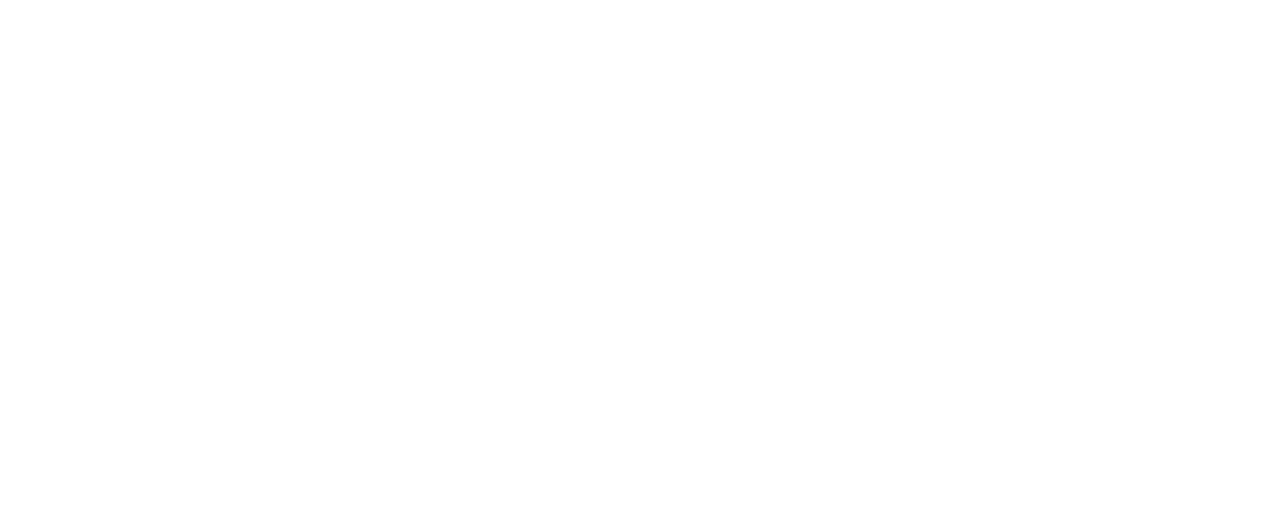
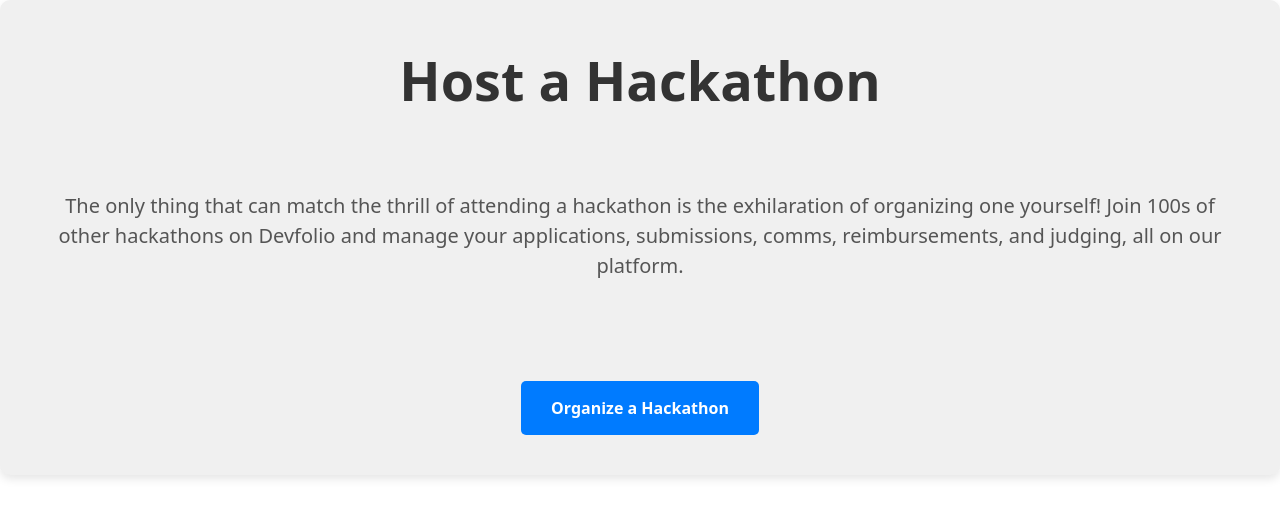
Before and after one commit to Rohitk131/HackJunction, a React (Vite) app: page /HackathonHostingPage in a window 1280 px wide. Before the commit this address had no page. Shown: the top 518 px of the page. Built offline with nearby package versions, Linux system fonts and the light colour scheme.

Commit message:
hosting hackathon

```diff
--- a/src/App.jsx
+++ b/src/App.jsx
@@ -1,6 +1,7 @@
 import HeroSection from './Components/HeroSection'
 import Sponsors from './Components/Sponsors'
 import Venue from "./Components/Venue"
+import HackathonHostingPage from "./Components/HackathonHostingPage"
 import {BrowserRouter as Router, Routes, Route} from 'react-router-dom'
 function App() {
   return (
@@ -10,6 +11,7 @@
         <Route path='/' element={<HeroSection />}></Route>
         <Route path='/venue' element={<Venue />}></Route>
         <Route path='/sponsors' element={<Sponsors />}></Route>
+        <Route path='/HackathonHostingPage' element={<HackathonHostingPage />}></Route>
       </Routes>
     </Router>
     </>
--- /dev/null
+++ b/src/Components/HackathonHostingPage.jsx
@@ -0,0 +1,85 @@
+import React, { useState } from 'react';
+import HackathonPopover from './HackathonPopover';
+
+const HackathonHostingPage = () => {
+  const [isPopoverOpen, setIsPopoverOpen] = useState(false);
+  const [selectedOption, setSelectedOption] = useState(null);
+
+  const togglePopover = () => {
+    setIsPopoverOpen(!isPopoverOpen);
+  };
+
+  const handleOptionSelect = (option) => {
+    setSelectedOption(option);
+    togglePopover();
+    // Do something with the selected option (e.g., navigate to a different page)
+  };
+
+  return (
+    <div className="hackathon-hosting-page" style={pageContainerStyle}>
+      <h2 style={pageTitleStyle}>Host a Hackathon</h2>
+      <p style={paragraphStyle}>
+        The only thing that can match the thrill of attending a hackathon is the exhilaration of organizing one yourself! Join 100s of other hackathons on Devfolio and manage your applications, submissions, comms, reimbursements, and judging, all on our platform.
+      </p>
+      <button
+        onClick={togglePopover}
+        className="organize-button"
+        style={organizeButtonStyle}
+        onMouseEnter={handleMouseEnter}
+        onMouseLeave={handleMouseLeave}
+      >
+        Organize a Hackathon
+      </button>
+      {isPopoverOpen && <HackathonPopover onClose={togglePopover} onSelect={handleOptionSelect} />}
+    </div>
+  );
+};
+
+const pageContainerStyle = {
+  display: 'flex',
+  flexDirection: 'column',
+  alignItems: 'center',
+  justifyContent: 'center',
+  padding: '40px',
+  backgroundColor: '#f0f0f0',
+  borderRadius: '10px',
+  boxShadow: '0px 4px 10px rgba(0, 0, 0, 0.1)',
+};
+
+const pageTitleStyle = {
+  fontSize: '54px',
+  fontWeight: 'bold',
+  marginBottom: '20px',
+  color: '#333',
+};
+
+const paragraphStyle = {
+  marginBottom: '100px',
+  marginTop: '50px',
+  textAlign: 'center',
+  color: '#555',
+  fontSize: '20px',
+};
+
+const organizeButtonStyle = {
+  padding: '15px 30px',
+  backgroundColor: '#007bff',
+  color: '#fff',
+  border: 'none',
+  borderRadius: '5px',
+  cursor: 'pointer',
+  fontSize: '16px',
+  fontWeight: 'bold',
+  transition: 'background-color 0.3s ease',
+};
+
+// Define hover effect using CSS class
+const handleMouseEnter = (event) => {
+  event.target.classList.add('hovered');
+};
+
+const handleMouseLeave = (event) => {
+  event.target.classList.remove('hovered');
+};
+
+export default HackathonHostingPage;
--- /dev/null
+++ b/src/Components/HackathonPopover.jsx
@@ -0,0 +1,52 @@
+import React from 'react';
+
+const HackathonPopover = ({ onSelect }) => {
+  return (
+    <div className="hackathon-popover" style={popoverStyle}>
+      <div className="left-section" style={leftSectionStyle}>
+        <button onClick={() => onSelect('students')} className="option" style={buttonStyle}>Organize a hackathon for students</button>
+      </div>
+      <div className="right-section" style={rightSectionStyle}>
+        <button onClick={() => onSelect('companies')} className="option" style={buttonStyle}>Organize a hackathon for companies/communities</button>
+      </div>
+      <span className="close-button" style={closeButtonStyle} onClick={() => onSelect(null)}>✖</span>
+    </div>
+  );
+}
+
+const popoverStyle = {
+  position: 'absolute',
+  top: '50%',
+  left: '50%',
+  transform: 'translate(-50%, -50%)',
+  backgroundColor: 'white',
+  padding: '20px',
+  border: '1px solid #ccc',
+  borderRadius: '10px',
+};
+
+const leftSectionStyle = {
+  marginRight: '20px',
+};
+
+const rightSectionStyle = {
+  marginLeft: '20px',
+};
+
+const buttonStyle = {
+  display: 'block',
+  marginBottom: '10px',
+  padding: '10px',
+  backgroundColor: '#f0f0f0',
+  border: 'none',
+  cursor: 'pointer',
+};
+
+const closeButtonStyle = {
+  position: 'absolute',
+  top: '10px',
+  right: '10px',
+  cursor: 'pointer',
+};
+
+export default HackathonPopover;
```
